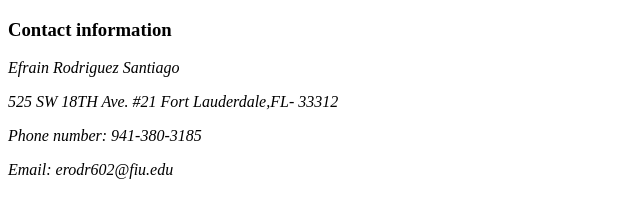
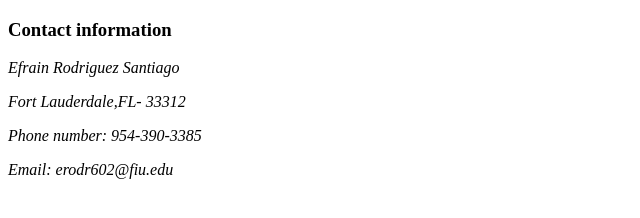
Before and after one commit to efrars/personalcv, a plain HTML site: page contact.html in a window 1280 px wide. Shown: the whole page, without its empty margins (0-640 px from the left). Drawn offline with Linux system fonts and the light colour scheme.

Commit message:
Update contact.html

```diff
--- a/contact.html
+++ b/contact.html
@@ -9,8 +9,8 @@
 
 	<h3>Contact information</h3>
 	<em><p>Efrain Rodriguez Santiago</p>
-		<p>525 SW 18TH Ave. #21 Fort Lauderdale,FL- 33312</p>
-		<p>Phone number: 941-380-3185</p>
+		<p>Fort Lauderdale,FL- 33312</p>
+		<p>Phone number: 954-390-3385</p>
 		<p>Email: erodr602@fiu.edu</p>
 	</em>
 </body>
```
